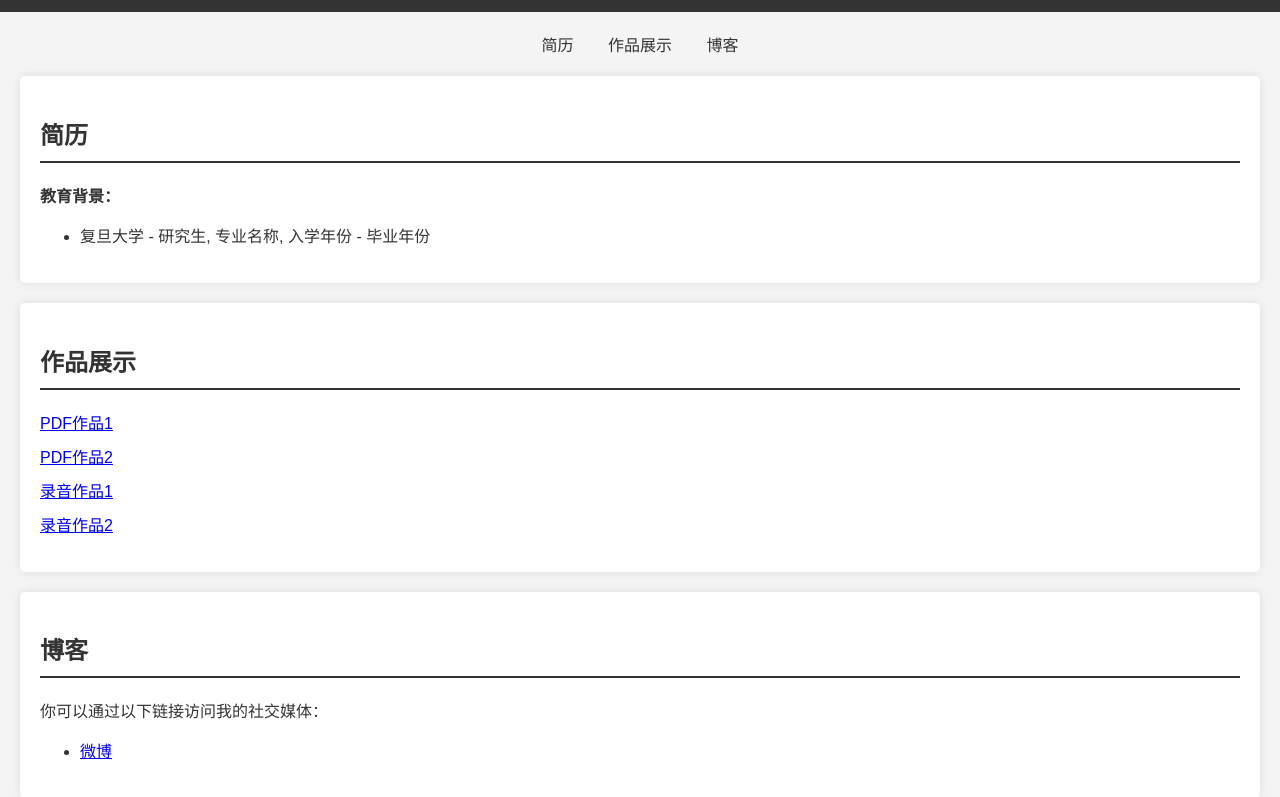
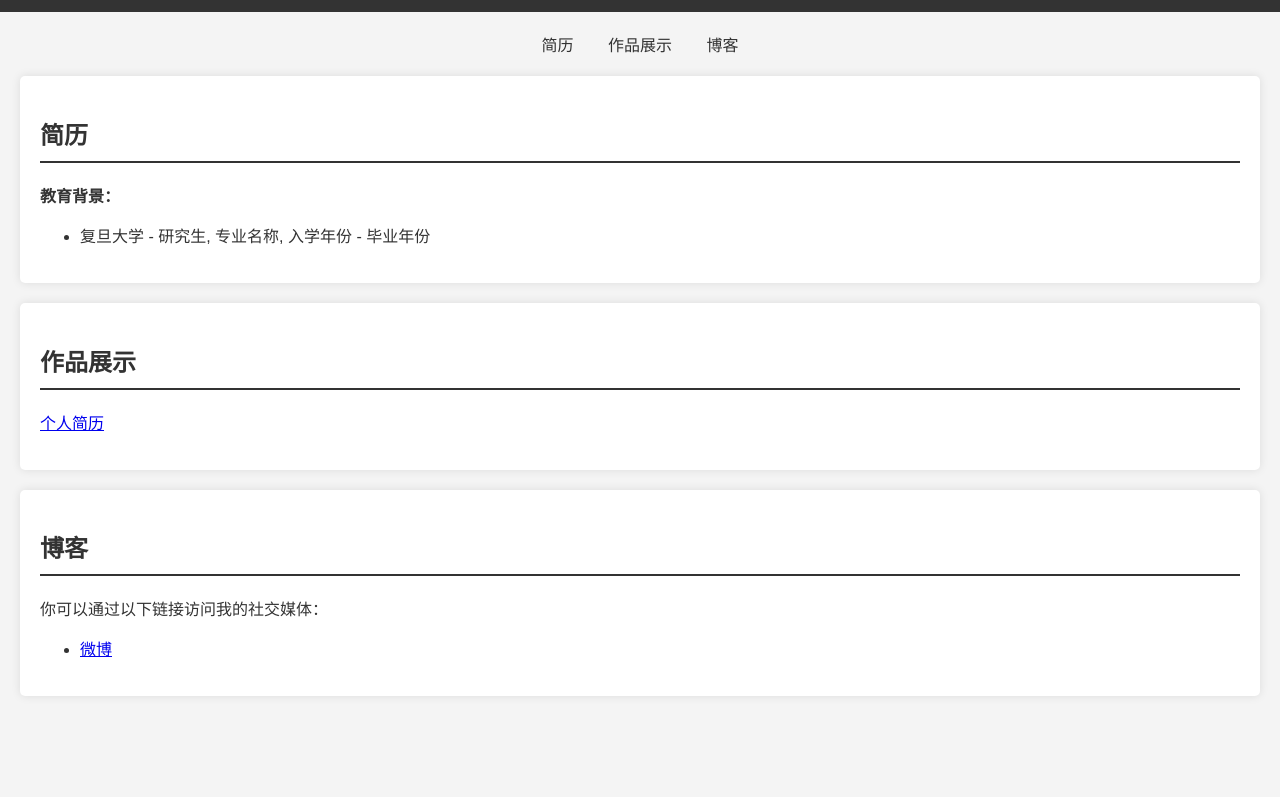
Before and after one commit to majunzhuo/my-personal-website, a plain HTML site: page index.html in a window 1280 px wide. Shown: the part 97-894 px from the top of the page. After the commit the page ends 813 px from the top, so only its background shows below. Drawn offline with Linux system fonts and the light colour scheme.

Commit message:
Update index.html

```diff
--- a/index.html
+++ b/index.html
@@ -71,10 +71,7 @@
     <section id="works" class="works">
         <h2>作品展示</h2>
         <ul>
-            <li><a href="个人简历.pdf" target="_blank">PDF作品1</a></li>
-            <li><a href="文件链接.pdf" target="_blank">PDF作品2</a></li>
-            <li><a href="录音文件链接.mp3" target="_blank">录音作品1</a></li>
-            <li><a href="录音文件链接.mp3" target="_blank">录音作品2</a></li>
+            <li><a href="个人简历.pdf" target="_blank">个人简历</a></li>
             <!-- 你可以添加更多的作品 -->
         </ul>
     </section>
@@ -83,7 +80,7 @@
         <h2>博客</h2>
         <p>你可以通过以下链接访问我的社交媒体：</p>
         <ul>
-            <li><a href="https://weibo.com" target="_blank">微博</a></li>
+            <li><a href="https://weibo.com/u/7241832595" target="_blank">微博</a></li>
             <!-- 你可以添加更多的社交媒体链接 -->
         </ul>
     </section>
```
